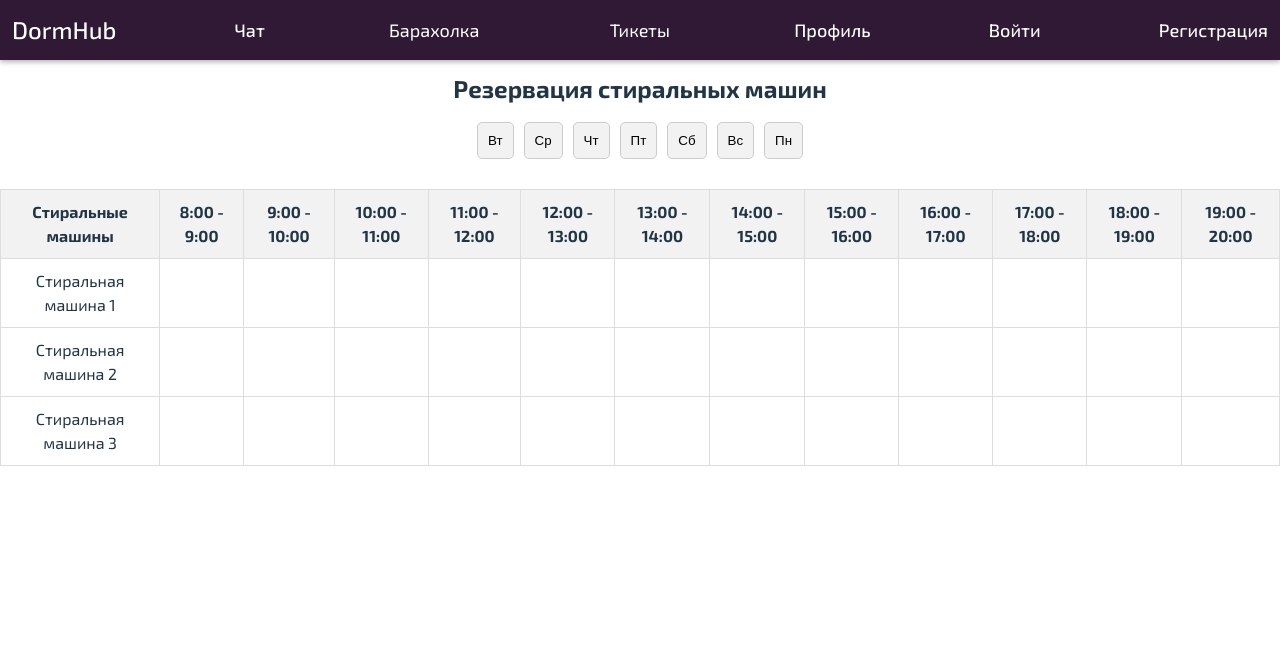
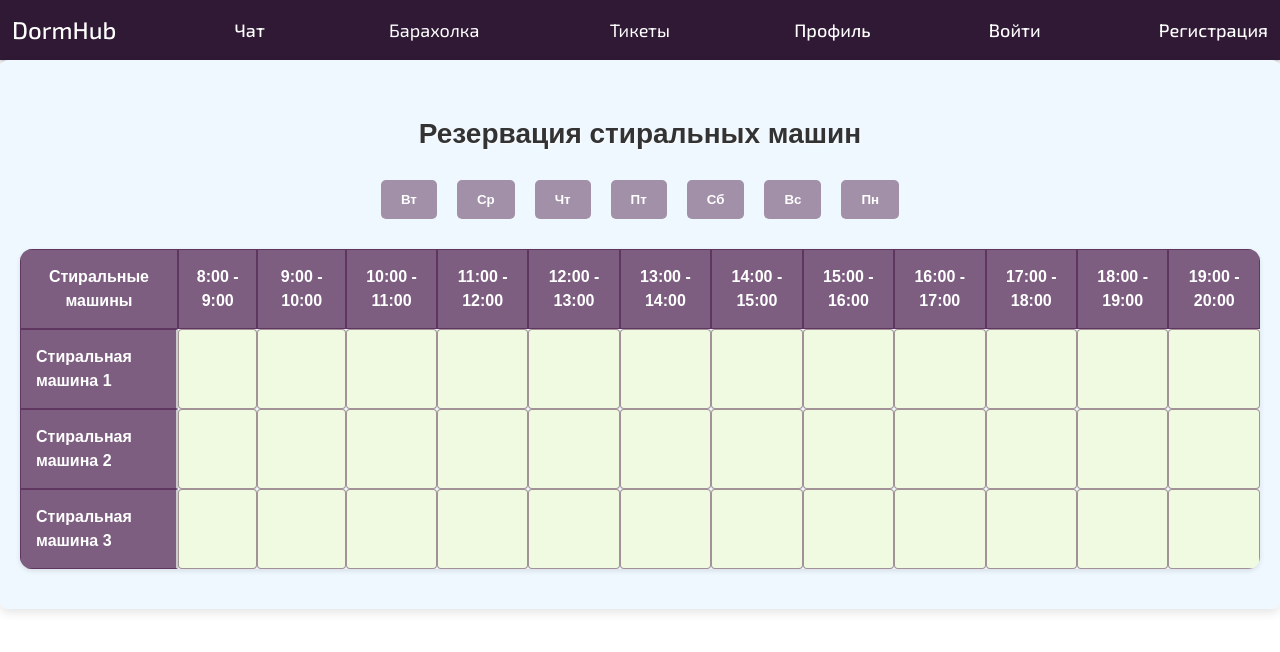
Before and after one commit to RaphaelsHub/Amdaris_Dorm_Project, a React (Vite) app in the folder Dorm/dorm.client/: page /reservation in a window 1280 px wide. Shown: the top 652 px of the page. Built offline with nearby package versions, Linux system fonts and the light colour scheme.

Commit message:
ui updated

```diff
--- a/Dorm/dorm.client/src/components/reservation/reservationPage/reservationPage.css
+++ b/Dorm/dorm.client/src/components/reservation/reservationPage/reservationPage.css
@@ -1,53 +1,15 @@
 .reservation-page {
     text-align: center;
+    font-family: 'Arial', sans-serif;
+    background-color: #f0f8ff;
+    padding: 40px 20px;
+    border-radius: 8px;
+    box-shadow: 0 4px 10px rgba(0, 0, 0, 0.1);
   }
 
   .title {
-    font-size: 24px;
-    margin-bottom: 20px;
+    font-size: 28px;
+    margin-bottom: 30px;
+    color: #333;
+    text-shadow: 1px 1px 2px rgba(255, 255, 255, 0.8);
   }
-
-  .schedule-container {
-    display: flex;
-    gap: 20px;
-  }
-
-  .schedule-header {
-    display: flex;
-    justify-content: space-between;
-  }
-
-  .day-header {
-    width: 100px;
-    text-align: center;
-    font-weight: bold;
-    margin-bottom: 10px;
-  }
-
-  .reservation-table {
-    width: 100%;
-    border-collapse: collapse;
-  }
-
-  .reservation-table th,
-  .reservation-table td {
-    border: 1px solid #ddd;
-    padding: 10px;
-    text-align: center;
-    cursor: pointer;
-  }
-
-  .available-slot {
-    background-color: #d4f7d4;
-  }
-
-  .unavailable-slot {
-    background-color: #f7d4d4;
-    cursor: not-allowed;
-  }
-
-  .washers-list {
-    display: flex;
-    flex-direction: column;
-    gap: 10px;
-  }
--- a/Dorm/dorm.client/src/components/reservation/scheduleGrid/scheduleGrid.css
+++ b/Dorm/dorm.client/src/components/reservation/scheduleGrid/scheduleGrid.css
@@ -2,6 +2,8 @@
     display: flex;
     flex-direction: column;
     align-items: center;
+    width: 100%;
+    margin-top: 20px;
   }
 
   .days-panel {
@@ -9,34 +11,66 @@
   }
 
   .day-button {
-    margin: 0 5px;
-    padding: 10px;
+    margin: 0 10px;
+    padding: 12px 20px;
     cursor: pointer;
-    background-color: #f2f2f2;
-    border: 1px solid #ccc;
+    background-color: #3800336c;
+    color: #fff;
+    border: none;
     border-radius: 5px;
+    font-weight: bold;
+    transition: background-color 0.3s ease;
+  }
+
+  .day-button:hover {
+    background-color: #45063c43;
   }
 
   .reservation-table {
     width: 100%;
-    border-collapse: collapse;
+    border-collapse: separate;
+    border-spacing: 0;
+    margin-top: 20px;
+    box-shadow: 0 2px 5px rgba(0, 0, 0, 0.1);
+    border-radius: 12px;
+    overflow: hidden;
   }
 
   .reservation-table th,
   .reservation-table td {
-    border: 1px solid #ddd;
-    padding: 10px;
+    border: 1px solid #3800336c;
+    padding: 15px;
     text-align: center;
+    font-size: 16px;
+    color: #333;
   }
 
   .reservation-table th {
-    background-color: #f2f2f2;
+    background-color: #3800339e;
+    color: white;
+    font-weight: bold;
+  }
+
+  .reservation-table tr td:first-child {
+    background-color: #3800339e;
+    font-weight: bold;
+    color: white;
+    border-right: 2px solid #ccc;
+    padding: 15px;
+    text-align: left;
   }
 
   .time-slot {
     position: relative;
+    border-radius: 4px;
   }
 
-  .washer-name {
-    padding: 5px;
+  .available {
+    background-color: #f0fae1;
+    cursor: pointer;
+    transition: background-color 0.3s ease;
   }
+
+  .available:hover {
+    background-color: #d0f1d0;
+  }
--- a/Dorm/dorm.client/src/components/reservation/scheduleGrid/scheduleGrid.jsx
+++ b/Dorm/dorm.client/src/components/reservation/scheduleGrid/scheduleGrid.jsx
@@ -3,7 +3,6 @@ import './ScheduleGrid.css';
 
 const ScheduleGrid = ({ washers, days, timeSlots }) => {
   const handleDayClick = (day) => {
-    // Логика для обработки клика по дню недели
     console.log(`Кликнули на ${day}`);
   };
 
@@ -35,7 +34,7 @@ const ScheduleGrid = ({ washers, days, timeSlots }) => {
               <td>{washer.name}</td>
               {timeSlots.map((_, timeIndex) => (
                 <td key={timeIndex} className="time-slot available">
-                  {/* Здесь можно добавить логику отображения статуса резервирования */}
+                  {/* Здесь добавить логику отображения статуса резервирования */}
                 </td>
               ))}
             </tr>
```
Also changed, not shown: Dorm/dorm.client/src/components/reservation/washerCard/washerCard.css (deleted, +0 -7 lines), Dorm/dorm.client/src/components/reservation/washerCard/washerCard.jsx (deleted, +0 -12 lines).
